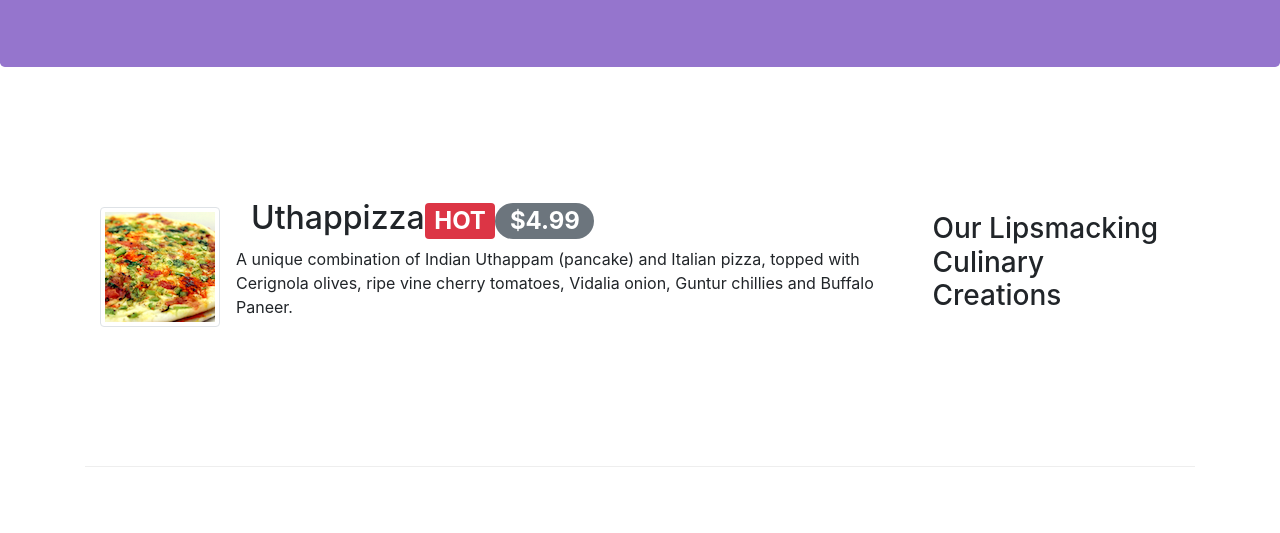
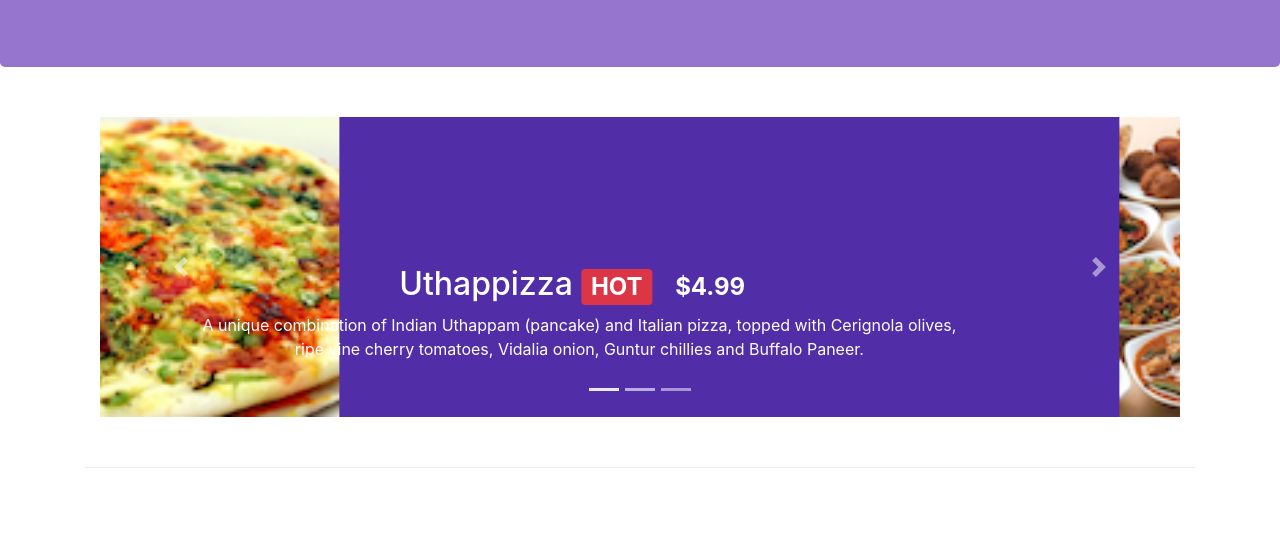
Before and after one commit to souravbhagat/Restaurant-Website, a website: page index.html in a window 1280 px wide. Shown: the part 267-800 px from the top of the page. Drawn offline with nearby package versions, Linux system fonts and the light colour scheme.

Commit message:
Carousel

```diff
--- a/css/styles.css
+++ b/css/styles.css
@@ -38,3 +38,17 @@ body{
     border-bottom: 1px solid #ddd;
     padding: 10px;
 }
+.carousel {
+    background:#512DA8;
+}
+
+.carousel-item {
+  height: 300px;
+}
+
+.carousel-item img {
+    position: absolute;
+    top: 0;
+    left: 0;
+    min-height: 300px;
+}
--- a/index.html
+++ b/index.html
@@ -95,6 +95,59 @@
     </header>
 
     <div class="container">
+        <div class="row row-content">
+            <div class="col">
+                <div id="mycarousel" class="carousel slide" data-ride="carousel">
+                    <div class="carousel-inner" role="listbox">
+                        <div class="carousel-item active">
+                            <img class="d-block img-fluid"
+                                src="img/uthappizza.png" alt="Uthappizza">
+                            <div class="carousel-caption d-none d-md-block">
+                                <h2>Uthappizza <span class="badge badge-danger">HOT</span> <span class="badge badge-pill badge-default">$4.99</span></h2>
+                                <p class="d-none d-sm-block">A unique combination of Indian Uthappam (pancake) and
+                                    Italian pizza, topped with Cerignola olives, ripe vine
+                                    cherry tomatoes, Vidalia onion, Guntur chillies and
+                                    Buffalo Paneer.
+                                </p>
+                            </div>
+                        </div>
+                        <div class="carousel-item">
+                            <img class="d-block img-fluid"
+                               src="img/buffet.png" alt="buffet">
+                            <div class="carousel-caption d-none d-md-block">
+                                <h2>Weekend Grand Buffet<span class="badge badge-danger"> NEW</span></h2>
+                                <p class="d-none d-sm-block">Featuring mouthwatering combinations with a choice of five different salads, six enticing appetizers, six main entrees and five choicest desserts. Free flowing bubbly and soft drinks. All for just $19.99 per person </p>
+                            </div>
+                        </div>
+                        <div class="carousel-item">
+                            <img class="d-block img-fluid"
+                                 src="img/alberto.png" alt="Alberto Somayya">
+                            <div class="carousel-caption d-none d-md-block">
+                                <h2>Alberto Somayya</h2>
+                                <h4>Executive Chef</h4>
+                                <p class="d-none d-sm-block">Award winning three-star Michelin chef with wide
+                                   International experience having worked closely with
+                                   whos-who in the culinary world, he specializes in
+                                   creating mouthwatering Indo-Italian fusion experiences.
+                                </p>
+                            </div>
+                        </div>
+                        <ol class="carousel-indicators">
+                            <li data-target="#mycarousel" data-slide-to="0" class="active"></li>
+                            <li data-target="#mycarousel" data-slide-to="1"></li>
+                            <li data-target="#mycarousel" data-slide-to="2"></li>
+                        </ol>
+                        <a class="carousel-control-prev" href="#mycarousel" role="button" data-slide="prev">
+                            <span class="carousel-control-prev-icon"></span>
+                        </a>
+                        <a class="carousel-control-next" href="#mycarousel" role="button" data-slide="next">
+                            <span class="carousel-control-next-icon"></span>
+                        </a>
+                    </div>
+                </div>
+            </div>
+        </div>
+
         <div class="row row-content align-items-center">
             <div class="col-12 col-sm-4 order-sm-last col-md-3">
                 <h3>Our Lipsmacking Culinary Creations</h3>
```
